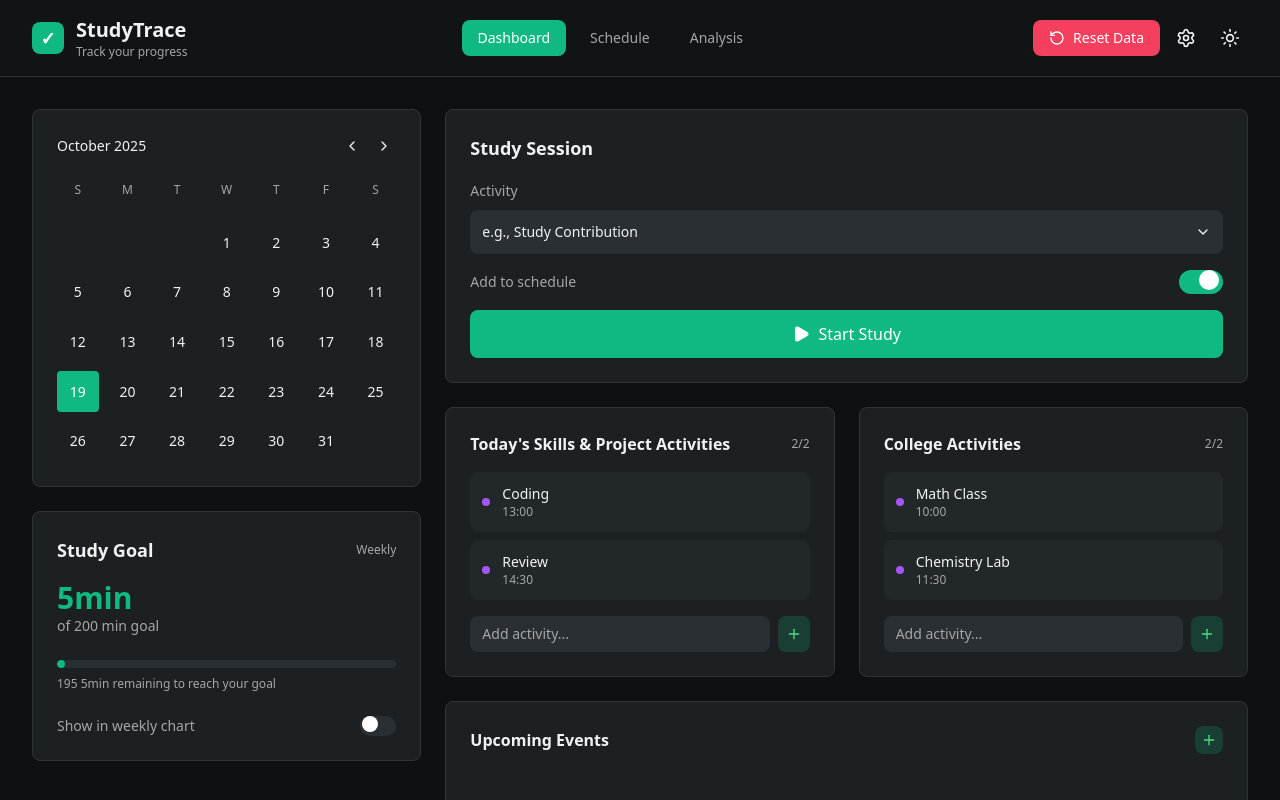
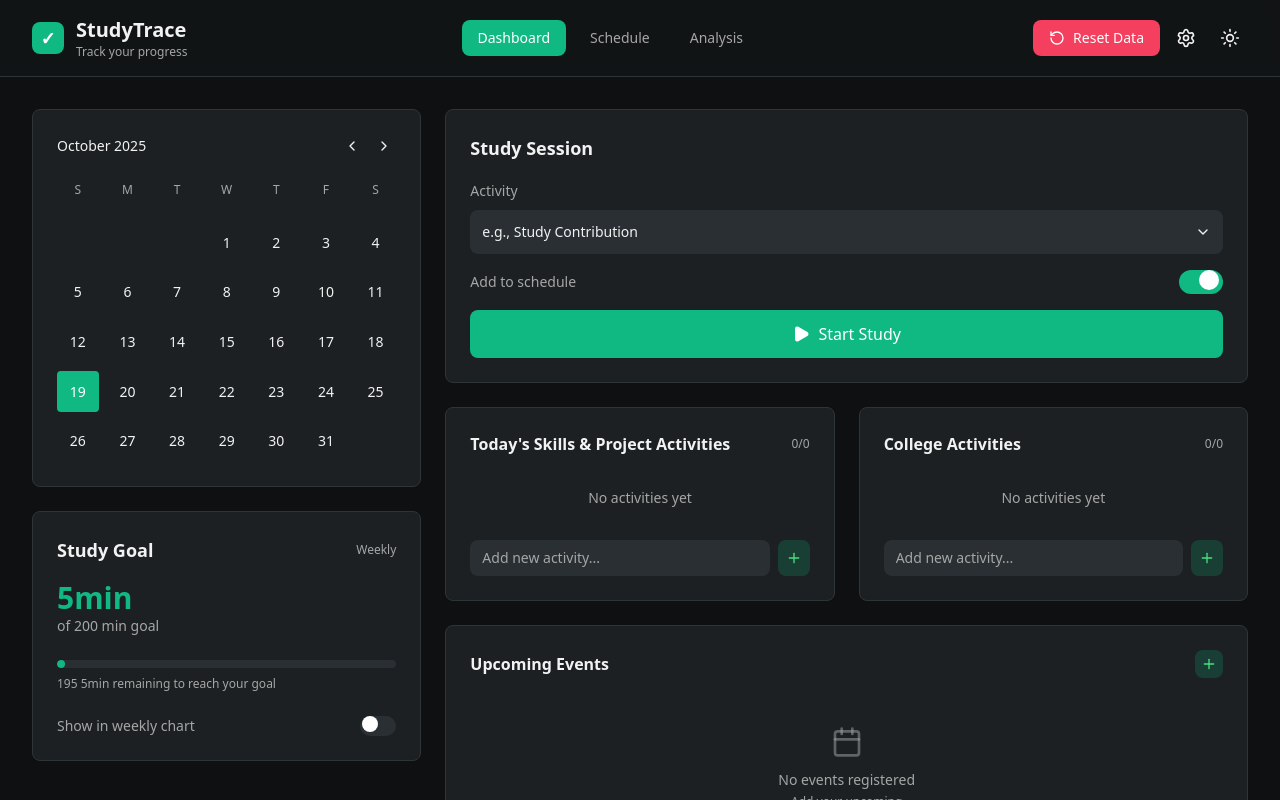
Before and after one commit to vivekkumar669/StudyTrace, a React (Vite) app: page / in a window 1280 px wide. Shown: the top 800 px of the page. Built offline with nearby package versions, Linux system fonts and the light colour scheme.

Commit message:
Update TodaysActivities to function as a to-do list
cgen-1108b3ef46dd49ffa9d64541c1b1542a

```diff
--- a/client/components/dashboard/TodaysActivities.tsx
+++ b/client/components/dashboard/TodaysActivities.tsx
@@ -1,26 +1,40 @@
-import { useState } from "react";
-import { ChevronDown, Trash2, Plus } from "lucide-react";
+import { useState, useEffect } from "react";
+import { Trash2, Plus, Check } from "lucide-react";
+
+interface Activity {
+  id: number;
+  name: string;
+  completed: boolean;
+}
 
 interface TodaysActivitiesProps {
   type: "skills" | "college";
 }
 
 export default function TodaysActivities({ type }: TodaysActivitiesProps) {
-  const [activities, setActivities] = useState(
-    type === "skills"
-      ? [
-          { id: 1, name: "Coding", time: "13:00" },
-          { id: 2, name: "Review", time: "14:30" },
-        ]
-      : [
-          { id: 3, name: "Math Class", time: "10:00" },
-          { id: 4, name: "Chemistry Lab", time: "11:30" },
-        ]
-  );
-
+  const storageKey = `activities-${type}`;
+  const [activities, setActivities] = useState<Activity[]>([]);
   const [newActivity, setNewActivity] = useState("");
 
-  const title = type === "skills"
+  // Load from localStorage on mount
+  useEffect(() => {
+    const saved = localStorage.getItem(storageKey);
+    if (saved) {
+      try {
+        setActivities(JSON.parse(saved));
+      } catch {
+        setActivities([]);
+      }
+    }
+  }, [storageKey]);
+
+  // Save to localStorage whenever activities change
+  useEffect(() => {
+    localStorage.setItem(storageKey, JSON.stringify(activities));
+  }, [activities, storageKey]);
+
+  const title =
+    type === "skills"
       ? "Today's Skills & Project Activities"
       : "College Activities";
 
@@ -28,40 +42,66 @@ export default function TodaysActivities({ type }: TodaysActivitiesProps) {
     if (newActivity.trim()) {
       setActivities([
         ...activities,
-        { id: Date.now(), name: newActivity, time: new Date().toLocaleTimeString('en-US', { hour: '2-digit', minute: '2-digit' }) },
+        { id: Date.now(), name: newActivity, completed: false },
       ]);
       setNewActivity("");
     }
+  };
+
+  const handleToggleActivity = (id: number) => {
+    setActivities(
+      activities.map((a) =>
+        a.id === id ? { ...a, completed: !a.completed } : a
+      )
+    );
   };
 
   const handleRemoveActivity = (id: number) => {
     setActivities(activities.filter((a) => a.id !== id));
   };
 
+  const completedCount = activities.filter((a) => a.completed).length;
+  const totalCount = activities.length;
+
   return (
     <div className="rounded-lg border border-border bg-card p-6">
       <div className="mb-4 flex items-center justify-between">
-        <h3 className="text-base font-semibold text-foreground">
-          {title}
-        </h3>
+        <h3 className="text-base font-semibold text-foreground">{title}</h3>
         <span className="text-xs text-muted-foreground">
-          {activities.length}/{activities.length}
+          {completedCount}/{totalCount}
         </span>
       </div>
 
-      <div className="space-y-2">
-        {activities.map((activity) => (
+      <div className="space-y-2 mb-4">
+        {activities.length === 0 ? (
+          <p className="text-sm text-muted-foreground text-center py-4">
+            No activities yet
+          </p>
+        ) : (
+          activities.map((activity) => (
             <div
               key={activity.id}
-            className="flex items-center justify-between p-3 rounded-lg bg-secondary/50 hover:bg-secondary transition-colors group"
+              className="flex items-center gap-3 p-3 rounded-lg bg-secondary/50 hover:bg-secondary transition-colors group"
             >
-            <div className="flex items-center gap-3">
-              <div className="h-2 w-2 rounded-full bg-purple-500"></div>
-              <div>
-                <p className="text-sm text-foreground">{activity.name}</p>
-                <p className="text-xs text-muted-foreground">{activity.time}</p>
-              </div>
-            </div>
+              <button
+                onClick={() => handleToggleActivity(activity.id)}
+                className={`flex-shrink-0 w-5 h-5 rounded border-2 flex items-center justify-center transition-colors ${
+                  activity.completed
+                    ? "bg-green-500 border-green-500"
+                    : "border-muted-foreground hover:border-green-500"
+                }`}
+              >
+                {activity.completed && <Check size={14} className="text-white" />}
+              </button>
+              <span
+                className={`flex-1 text-sm transition-colors ${
+                  activity.completed
+                    ? "text-muted-foreground line-through"
+                    : "text-foreground"
+                }`}
+              >
+                {activity.name}
+              </span>
               <button
                 onClick={() => handleRemoveActivity(activity.id)}
                 className="p-1 opacity-0 group-hover:opacity-100 transition-opacity hover:bg-secondary rounded"
@@ -69,18 +109,18 @@ export default function TodaysActivities({ type }: TodaysActivitiesProps) {
                 <Trash2 size={14} className="text-muted-foreground" />
               </button>
             </div>
-        ))}
+          ))
+        )}
       </div>
 
       {/* Add new activity */}
-      <div className="mt-4 space-y-2">
       <div className="flex gap-2">
         <input
           type="text"
           value={newActivity}
           onChange={(e) => setNewActivity(e.target.value)}
           onKeyPress={(e) => e.key === "Enter" && handleAddActivity()}
-            placeholder="Add activity..."
+          placeholder="Add new activity..."
           className="flex-1 rounded-lg bg-secondary px-3 py-2 text-sm text-foreground placeholder-muted-foreground focus:outline-none focus:ring-2 focus:ring-green-500"
         />
         <button
@@ -91,6 +131,5 @@ export default function TodaysActivities({ type }: TodaysActivitiesProps) {
         </button>
       </div>
     </div>
-    </div>
   );
 }
```
Lines whose indentation alone changed are shown as unchanged.
